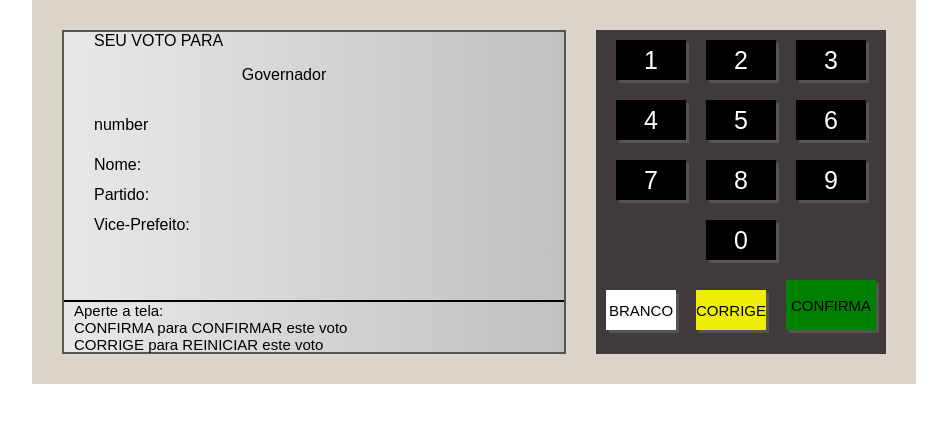
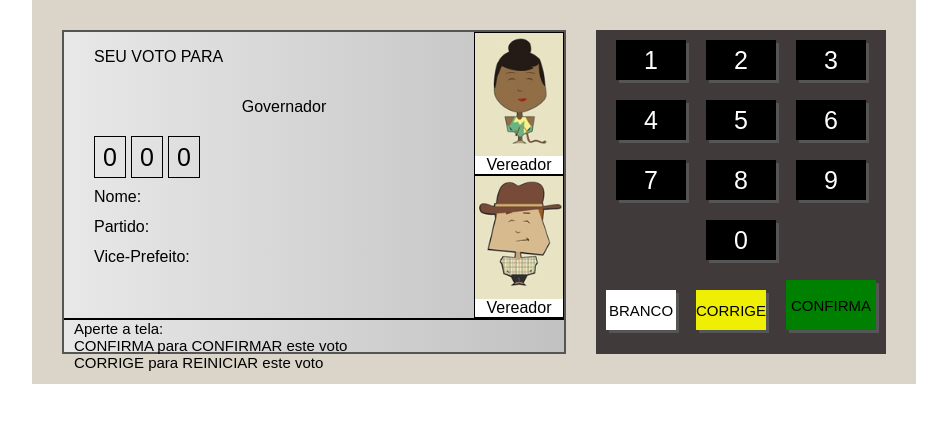
Before and after one commit to CauanDev/Urna, a plain HTML site: page index.html in a window 1280 px wide. Shown: the whole page, without its empty margins (166-1113 px from the left). Drawn offline with Linux system fonts and the light colour scheme.

Commit message:
Update index.html

```diff
--- a/index.html
+++ b/index.html
@@ -12,7 +12,7 @@
         <div class="tela">
             <div class="divisao-1">
                 <div class="divisao-1-esquerda">
-                    <div class="divisao-1-esquerda-pt1">
+                    <div class="divisao-1-esquerda-title">
                         <span>SEU VOTO PARA</span>
                     </div>
 
@@ -21,7 +21,11 @@
                     </div>
 
                     <div class="divisao-1-esquerda-numbers">
-                        number
+                        <div class="number">0</div>
+                        <div class="number">0</div>
+                        <div class="number">0</div>
+
+
                     </div>
 
                     <div class="divisao-1-esquerda-other">
@@ -30,7 +34,17 @@
                         Vice-Prefeito: <br>
                     </div>
                 </div>
-                <div class="divisao-1-direita"></div>
+                <div class="divisao-1-direita">
+                    <div class="div-1-direita-img">
+                        <img src="images/77222.jpg" alt="">
+                        Vereador
+                    </div>
+                    <div class="div-1-direita-img">
+                        <img src="images/84.jpg" alt="">
+                        Vereador
+                    </div>
+                </div>
+
             </div>
             <div class="divisao-2">
                 Aperte a tela:<br/>
```
